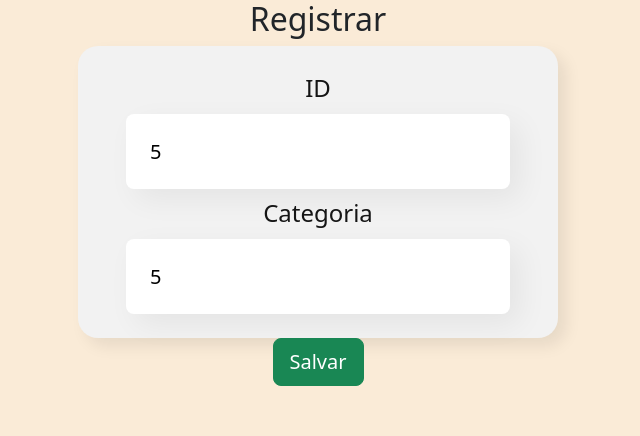
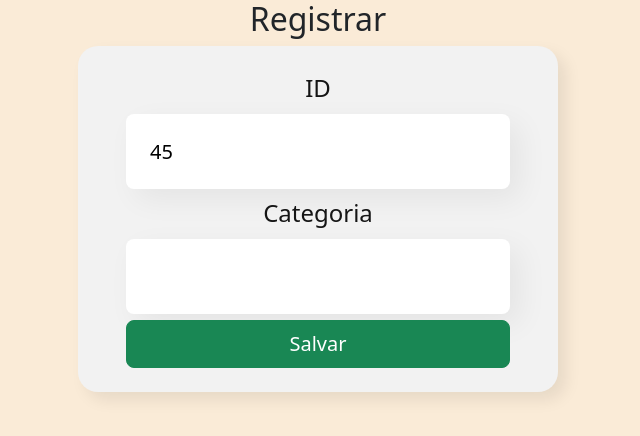
Before and after one commit to alisson2014/front_produtos, a React (Create React App) app: page /register in a window 1280 px wide. Shown: the top 436 px of the page, without its empty margins (322-962 px from the left). Built offline with nearby package versions, Linux system fonts and the light colour scheme.

Commit message:
adiconei controle no formulario

```diff
--- a/src/components/Field/index.tsx
+++ b/src/components/Field/index.tsx
@@ -7,6 +7,7 @@ interface IFieldProps {
     fieldType?: string
     required?: boolean,
     readonly?: boolean
+    onChange?: (e: any) => void
 }
 
 export default function Field({
@@ -15,7 +16,8 @@ export default function Field({
     fieldId,
     fieldType = "text",
     required = false,
-    readonly = false
+    readonly = false,
+    onChange
 }: IFieldProps) {
     return (
         <F.Container>
@@ -27,6 +29,7 @@ export default function Field({
                 value={fieldValue}
                 readOnly={readonly}
                 required={required}
+                onChange={onChange}
             />
         </F.Container>
     );
--- a/src/pages/Register/index.tsx
+++ b/src/pages/Register/index.tsx
@@ -1,31 +1,54 @@
+import { useState } from "react";
 import { Button } from "react-bootstrap";
 import Field from "../../components/Field";
 import { Form } from "./styles";
 
 export default function Register() {
-    const id = 5;
+    const [categoria, setCategoria] = useState({
+        id: "45",
+        nomeCategoria: "",
+    });
+
+    const controllerInput = (event: any) => {
+        console.log(event.target.value);
+        setCategoria({
+            id: "45",
+            nomeCategoria: event.target.value
+        });
+    }
+
+    const onRegister = async (event: any) => {
+        if (event.type === "submit") {
+            event.preventDefault();
+            console.log(categoria);
+        }
+    }
+
     return (
         <center>
             <h2>Registrar</h2>
-            <Form action="">
+            <Form onSubmit={onRegister}>
                 <Field
                     fieldLabel="ID"
                     fieldId="id"
-                    fieldValue="5"
+                    fieldValue={categoria.id}
                     readonly
                 />
                 <Field
+                    onChange={controllerInput}
                     fieldLabel="Categoria"
                     fieldId="categoria"
-                    fieldValue="5"
+                    fieldValue={categoria.nomeCategoria}
                     required
                 />
-            </Form>
-            <center>
-                <Button variant="success" size="lg">
+                <Button
+                    type="submit"
+                    variant="success"
+                    size="lg"
+                >
                     Salvar
                 </Button>
-            </center>
+            </Form>
         </center>
     );
 };
```
